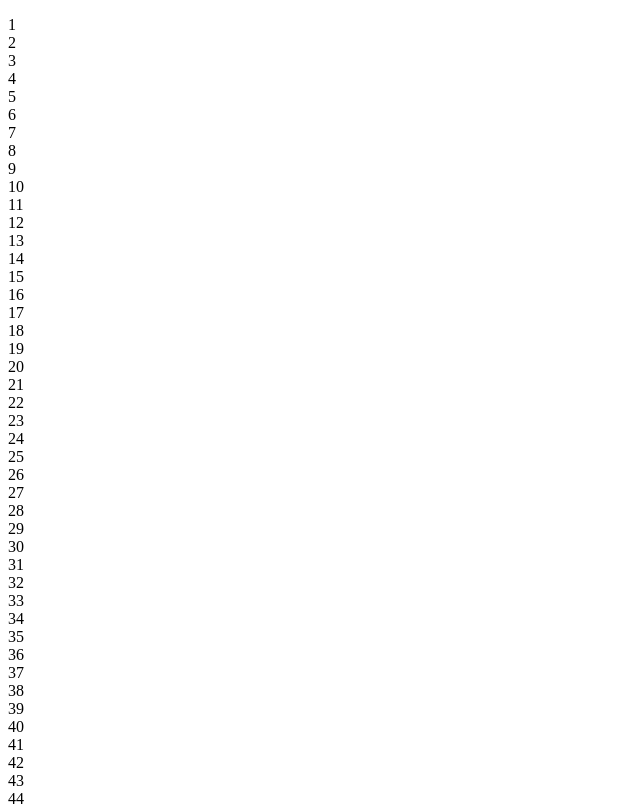
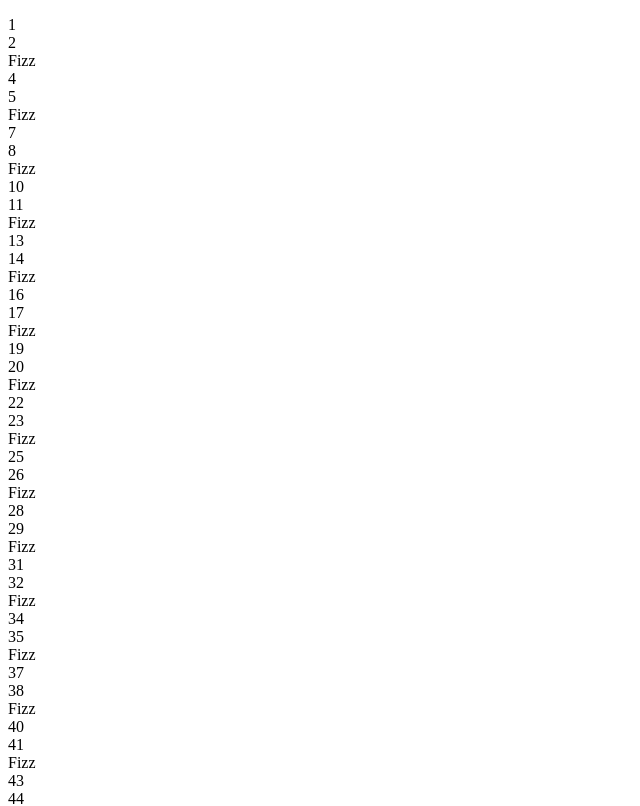
Before and after one commit to nathancarey101/lab5, a plain HTML site: page index.html in a window 1280 px wide. Shown: the top 806 px of the page, without its empty margins (0-640 px from the left). Drawn offline with Linux system fonts and the light colour scheme.

Commit message:
Changed Fizz

```diff
--- a/index.html
+++ b/index.html
@@ -12,8 +12,16 @@
         for(var i =1;i<=100;i++)
 
          {
+             if (i % 3 == 0){
+                document.getElementById('result').innerHTML+= "Fizz";
+            document.getElementById('result').innerHTML+= "<br>";
+             }else{
+
              document.getElementById('result').innerHTML+= i;
             document.getElementById('result').innerHTML+= "<br>";
+             }
+
+
          }
         </script>
 </body>
```
